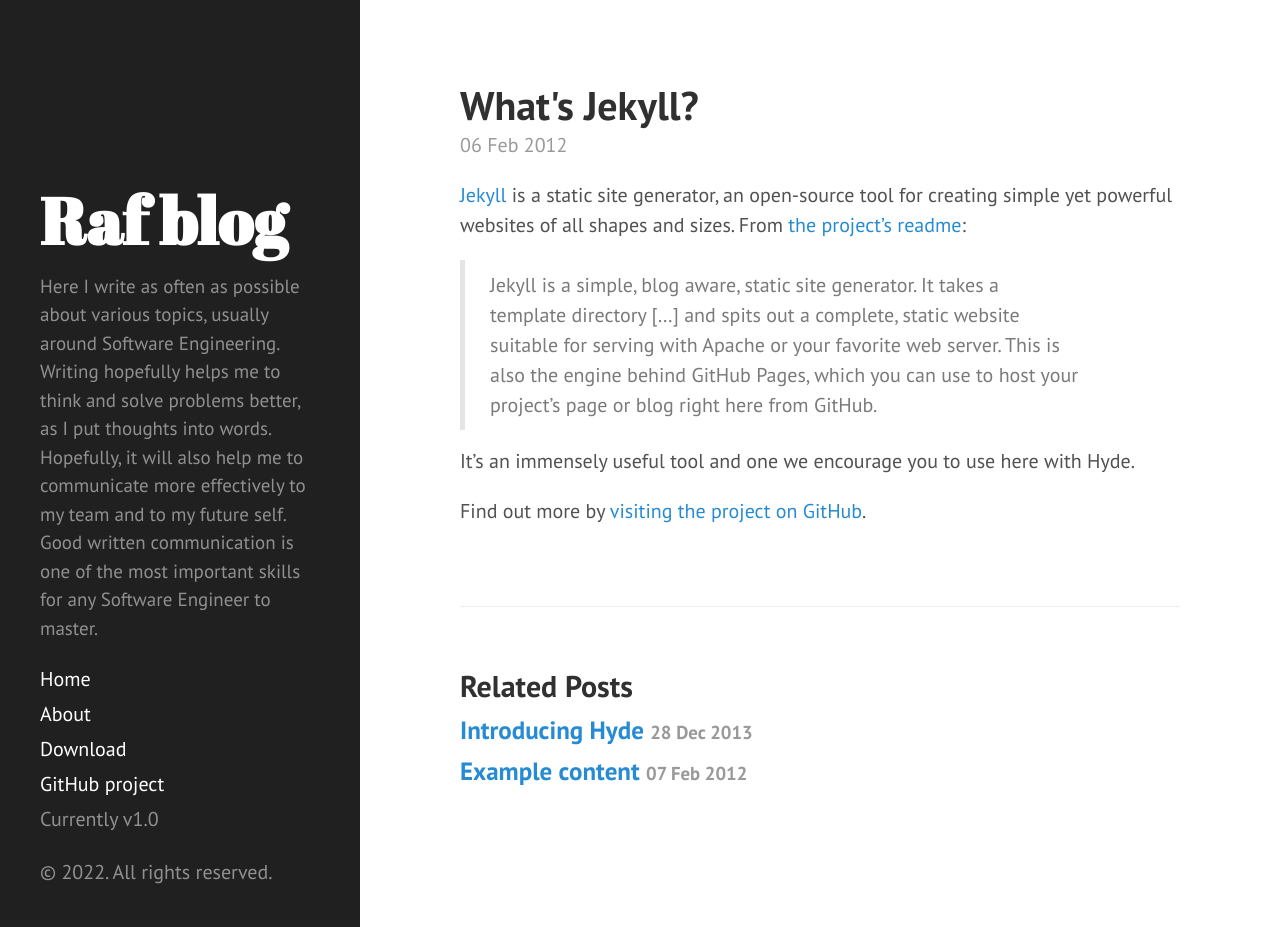
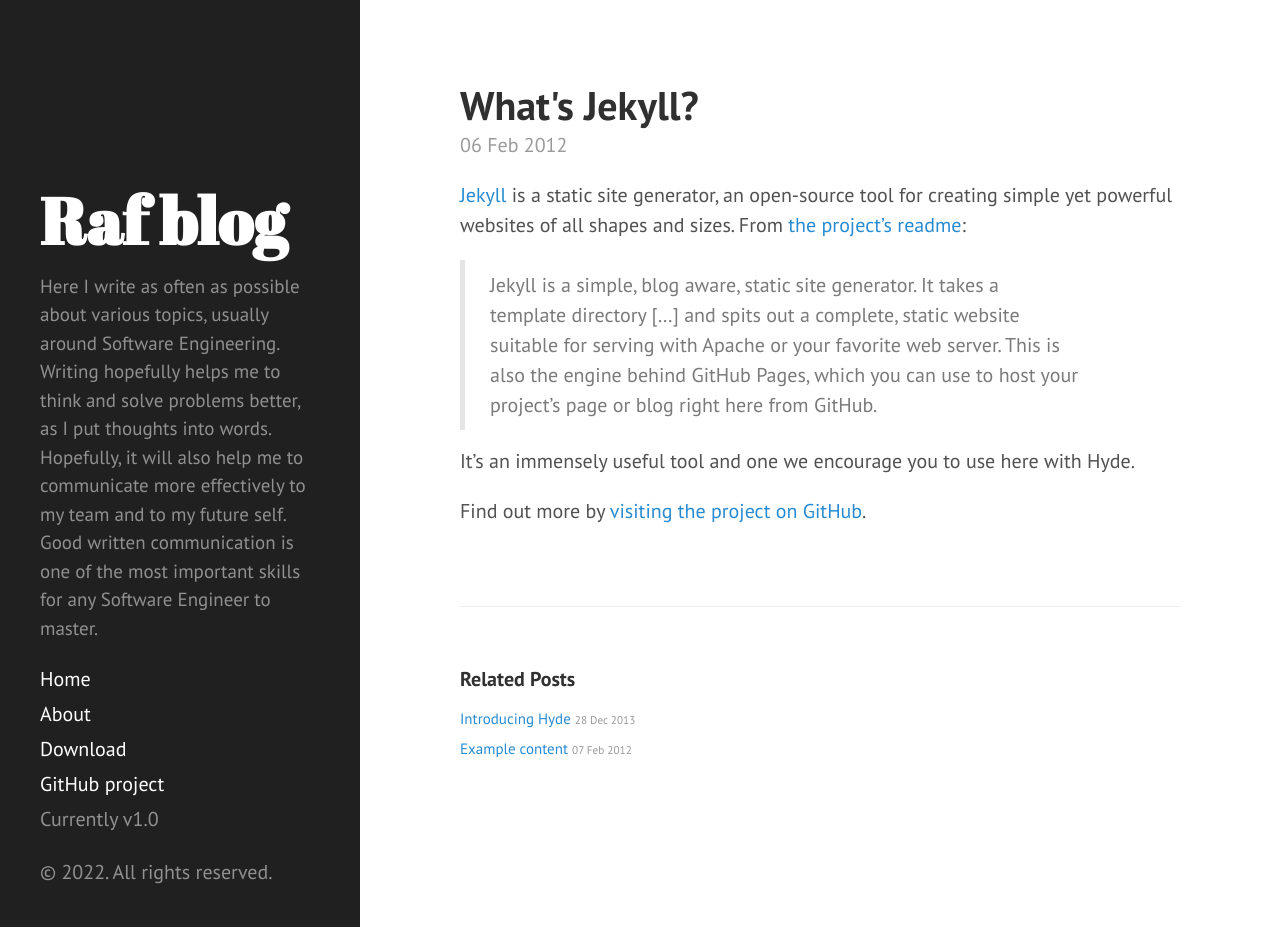
Before and after one commit to mrafsyam/mrafsyam.github.io, a Jekyll site: the page built from _posts/2012-02-06-whats-jekyll.md, in a window 1280 px wide and 927 px high. Built offline with Jekyll 4.4.1, drawn with Linux system fonts in a browser that asks for light colours; Markdown is read by kramdown in place of the engine named in the settings.

Commit message:
Update post.html

```diff
--- a/_layouts/post.html
+++ b/_layouts/post.html
@@ -15,16 +15,16 @@
 </div>
 
 <div class="related">
-  <h2>Related Posts</h2>
+  <h5>Related Posts</h5>
   <ul class="related-posts">
-    {% for post in site.related_posts limit:3 %}
+    {% for post in site.related_posts limit:10 %}
       <li>
-        <h3>
+        <small>
           <a href="{{ post.url }}">
             {{ post.title }}
             <small>{{ post.date | date_to_string }}</small>
           </a>
-        </h3>
+        </small>
       </li>
     {% endfor %}
   </ul>
```
